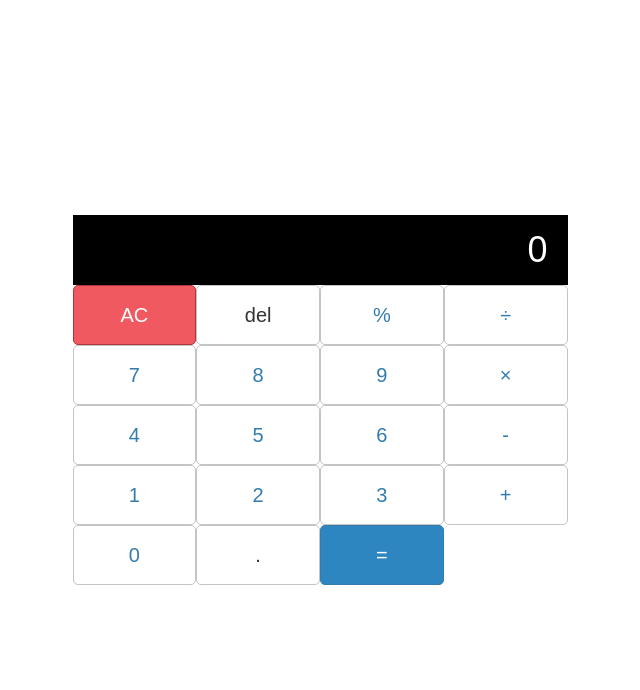
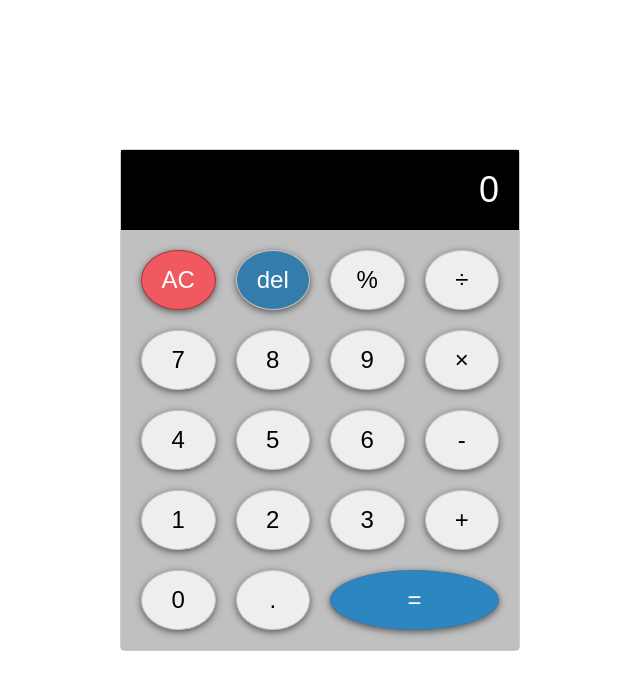
Before and after one commit to xingxing-prog/calculator, a plain HTML site: page index.html in a window 1280 px wide. Shown: the whole page, without its empty margins (320-960 px from the left). Drawn offline with Linux system fonts and the light colour scheme.

Commit message:
changed the calculator background and button shapes

```diff
--- a/style.css
+++ b/style.css
@@ -1,9 +1,10 @@
-html, body{
+html,body{
     height:100%;
     display:flex;
     justify-content:center;
     align-items:center;
     box-sizing:border-box;
+
 
 }
 
@@ -13,11 +14,20 @@ html, body{
     box-sizing: inherit;
 }
 
+.calculator{
+    border: 1px solid #ccc;
+    border-radius: 5px;
+    position: absolute;
+    width: 400px;
+    /*background-color: black;*/
+
+}
+
 .calculator-screen{
     background-color:black;
     color:white;
     width: 100%;
-    height: 70px;
+    height: 80px;
     display:flex;
     align-items:flex-end;
     font-size:36px;
@@ -30,19 +40,21 @@ html, body{
 button{
     height:60px;
     background:#fff;
-    border-radius:5px;
+    border-radius:50%;
     border: 1px solid #c4c4c4;
-    background-color:transparent;
-    font-size:20px;
-    color:#333;
+    background-color:#eee;
+    font-size:24px;
+    box-shadow:0 2px 7px #555;
+
+
 }
 
 button:hover{
-    background-color: #eaeaea;
+    background-color: #ccc;
 }
 
 .operator{
-    color: #337cac;
+    color: #000;
 }
 
 .all-clear{
@@ -55,10 +67,23 @@ button:hover{
     background-color: #f17377;
 }
 
+.cancel{
+    background-color:#337cac;
+    color: #fff;
+}
+
+.cancel:hover{
+    background-color: #4e9ed4;
+}
+
 .equal-sign{
     background-color: #2e86c0;
     border-color: #337cac;
     color:#fff;
+    height:100%;
+    grid-column-start:3;
+    grid-column-end:5;
+
 }
 
 .equal-sign:hover{
@@ -67,7 +92,11 @@ button:hover{
 }
 
 .calculator-keys{
+    background:silver;
     display:grid;
     grid-template-columns: repeat(4, 1fr);
+    grid-row-gap: 20px;
+    grid-column-gap: 20px;
+    padding: 20px;
 
 }
```
